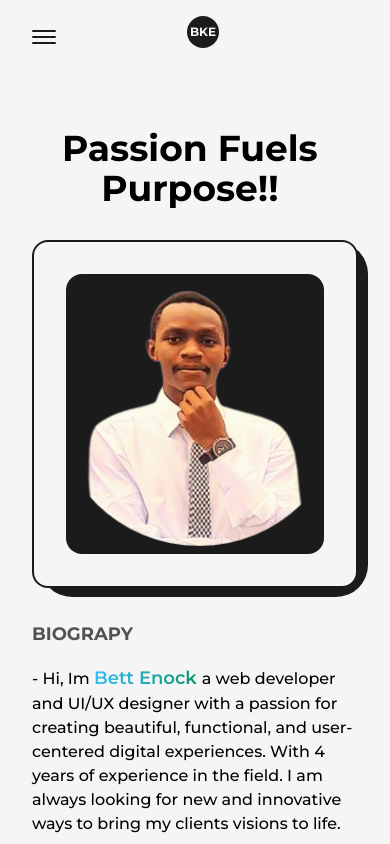
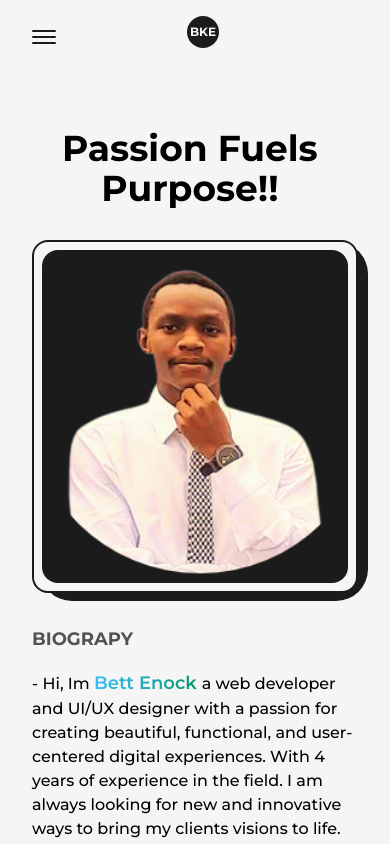
Before and after one commit to QuantaGeek/nextjs-creative, a Next.js app: page /about in a window 390 px wide. Shown: the top 844 px of the page. Built offline with nearby package versions, Linux system fonts and the light colour scheme.

Commit message:
Make page more responsive.

```diff
--- a/src/pages/about.js
+++ b/src/pages/about.js
@@ -39,7 +39,7 @@ const about = () => {
         <meta name="description" content="Web development road map" />
       </Head>
       <main className="flex w-full flex-col items-center justify-center dark:text-light">
-        <Layout className="pt-32 sm:pt-32 md:pt-48 lg:pt-52 bg-heroPattern">
+        <Layout className="pt-32 sm:pt-32 md:pt-48 lg:pt-52">
           <AnimatedText text="Passion Fuels Purpose!!" className="mb-16 lg:!text-7xl sm:!text-6xl xs:!text-4xl sm:mb-8" />
           <div className="grid w-full grid-cols-8 gap-16 sm:gap-8 ">
             <div className="col-span-3 flex flex-col items-start justify-start xl:col-span-4 md:order-2 md:col-span-8">
@@ -66,7 +66,7 @@ const about = () => {
                 your next project.
               </p>
             </div>
-            <div className="col-span-3 relative h-max rounded-2xl border-2 border-solid border-dark bg-light dark:bg-dark dark:border-light p-8 xl:col-span-4 md:order-1 md:col-span-8">
+            <div className="col-span-3 relative h-max rounded-2xl border-2 border-solid border-dark bg-light dark:bg-dark dark:border-light p-8 xs:p-2 xl:col-span-4 md:order-1 md:col-span-8">
               <div className="absolute top-0 -right-3 -z-10 w-[102%]  h-[103%] rounded-[2rem] bg-dark dark:bg-light" />
               <Image
                 src={profileImage}
--- a/src/pages/index.js
+++ b/src/pages/index.js
@@ -18,7 +18,7 @@ export default function Home() {
 
       </Head>
       <main className='flex flex-col items-center text-dark dark:text-light w-full min-h-screen'>
-        <Layout className='pt-24 '>
+        <Layout className='pt-16 xs:pt-32 '>
           <div className=' flex items-center justify-content-between w-full lg:flex-col'>
               <div className='w-1/2 md:w-full pt-2'>
                 <Image src= {profileImage} alt =" BKE"
```
